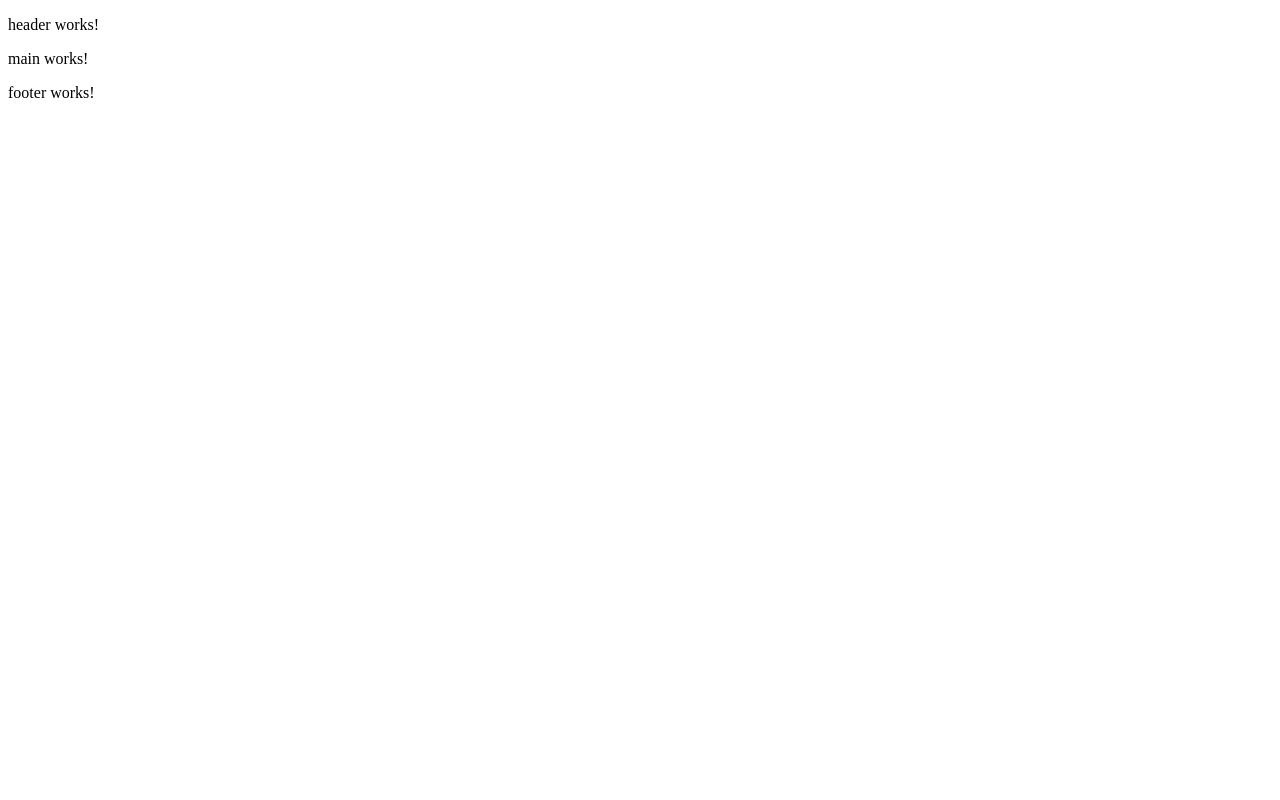
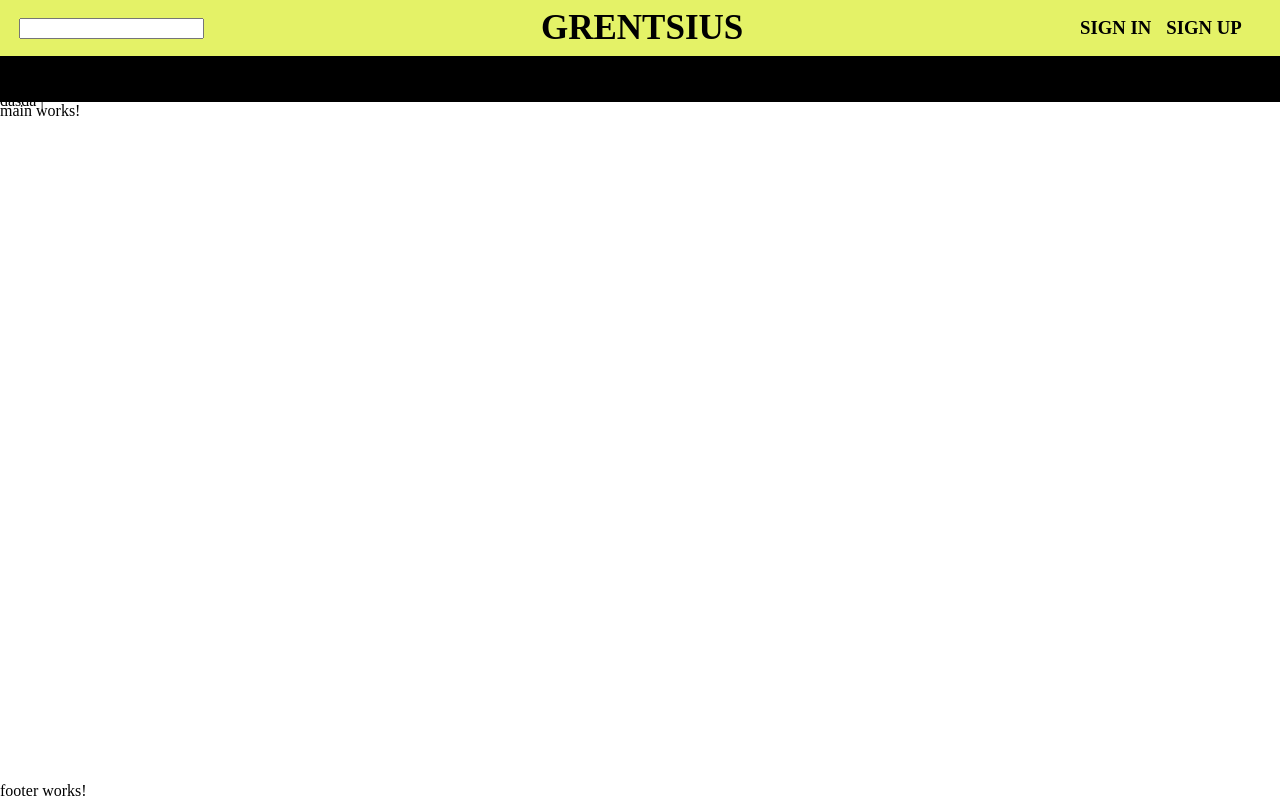
Before and after one commit to ggrents/Genius-SPA-Angular, an Angular app: page / in a window 1280 px wide. Built offline with nearby package versions, Linux system fonts and the light colour scheme.

Commit message:
made layout styles

```diff
--- a/src/app/app.component.html
+++ b/src/app/app.component.html
@@ -1,3 +1,4 @@
 <app-header></app-header>
-<router-outlet> </router-outlet>
+<app-nav-menu></app-nav-menu>
+<router-outlet></router-outlet>
 <app-footer></app-footer>
--- a/src/app/app.component.scss
+++ b/src/app/app.component.scss
@@ -0,0 +1,9 @@
+:host {
+  display: flex;
+  flex-direction: column;
+  min-height: 100vh;
+}
+
+app-footer {
+  margin-top: auto;
+}
--- a/src/app/app.module.ts
+++ b/src/app/app.module.ts
@@ -8,7 +8,6 @@ import { AppRoutingModule } from './app-routing.module';
 import { AppComponent } from './app.component';
 import { LayoutModule } from './shared/layout/layout.module';
 import { MainNavigationModule } from './pages/main-navigation/main-navigation.module';
-import { HeaderComponent } from './shared/layout/header/header.component';
 
 @NgModule({
   declarations: [AppComponent],
--- a/src/app/shared/layout/header/header.component.html
+++ b/src/app/shared/layout/header/header.component.html
@@ -1 +1,8 @@
-<p>header works!</p>
+<div class="wrapper-head">
+  <input type="text" />
+  <h2>GRENTSIUS</h2>
+  <div class="user-acts">
+    <h3>SIGN IN</h3>
+    <h3>SIGN UP</h3>
+  </div>
+</div>
--- a/src/app/shared/layout/header/header.component.scss
+++ b/src/app/shared/layout/header/header.component.scss
@@ -0,0 +1,23 @@
+.wrapper-head {
+  height: 56px;
+  margin: 0;
+  display: flex;
+  h2 {
+    color: black;
+    font-size: 35px;
+  }
+  align-items: center;
+  justify-content: space-between;
+  background-color: #e4f267;
+  padding-left: 1.5%;
+  padding-right: 3%;
+  button {
+    width: 10%;
+  }
+}
+
+.user-acts {
+  align-items: right;
+  display: flex;
+  gap: 15px;
+}
--- a/src/app/shared/layout/nav-menu/nav-menu.component.html
+++ b/src/app/shared/layout/nav-menu/nav-menu.component.html
@@ -1 +1,6 @@
-<p>nav-menu works!</p>
+<div class="nav">
+  <div class="eee" *ngFor="let item of items; let last = last">
+    <span class="brr">{{ item }}</span>
+    <span> | </span>
+  </div>
+</div>
--- a/src/app/shared/layout/nav-menu/nav-menu.component.scss
+++ b/src/app/shared/layout/nav-menu/nav-menu.component.scss
@@ -0,0 +1,4 @@
+:host {
+  background-color: black;
+  height: 46px;
+}
--- a/src/app/shared/layout/nav-menu/nav-menu.component.ts
+++ b/src/app/shared/layout/nav-menu/nav-menu.component.ts
@@ -3,8 +3,8 @@ import { Component } from '@angular/core';
 @Component({
   selector: 'app-nav-menu',
   templateUrl: './nav-menu.component.html',
-  styleUrl: './nav-menu.component.scss'
+  styleUrl: './nav-menu.component.scss',
 })
 export class NavMenuComponent {
-
+  items: string[] = ['dsad', 'dsadsa', 'dasda'];
 }
--- a/src/styles.scss
+++ b/src/styles.scss
@@ -1 +1,9 @@
-/* You can add global styles to this file, and also import other style files */
+* {
+  margin: 0;
+}
+ul,
+ol {
+  list-style: none;
+  padding: 0;
+  margin: 0;
+}
```
